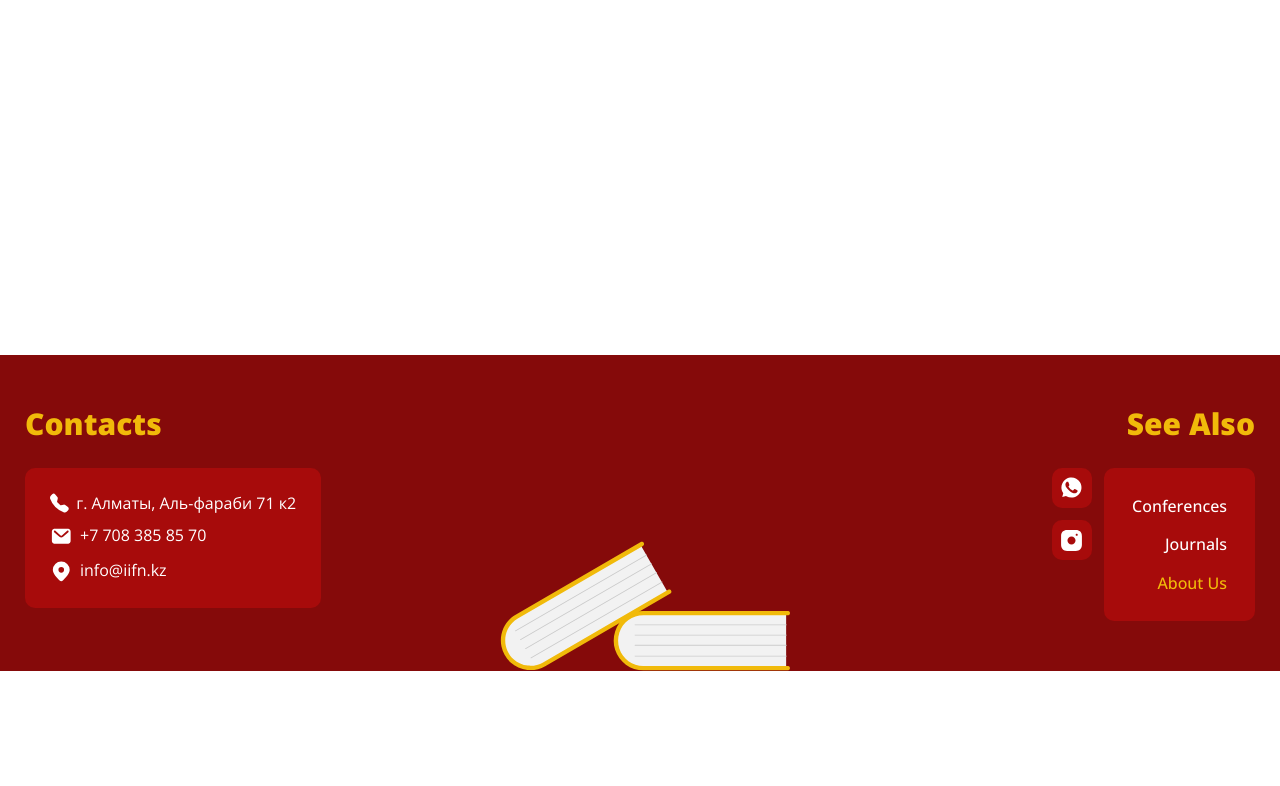
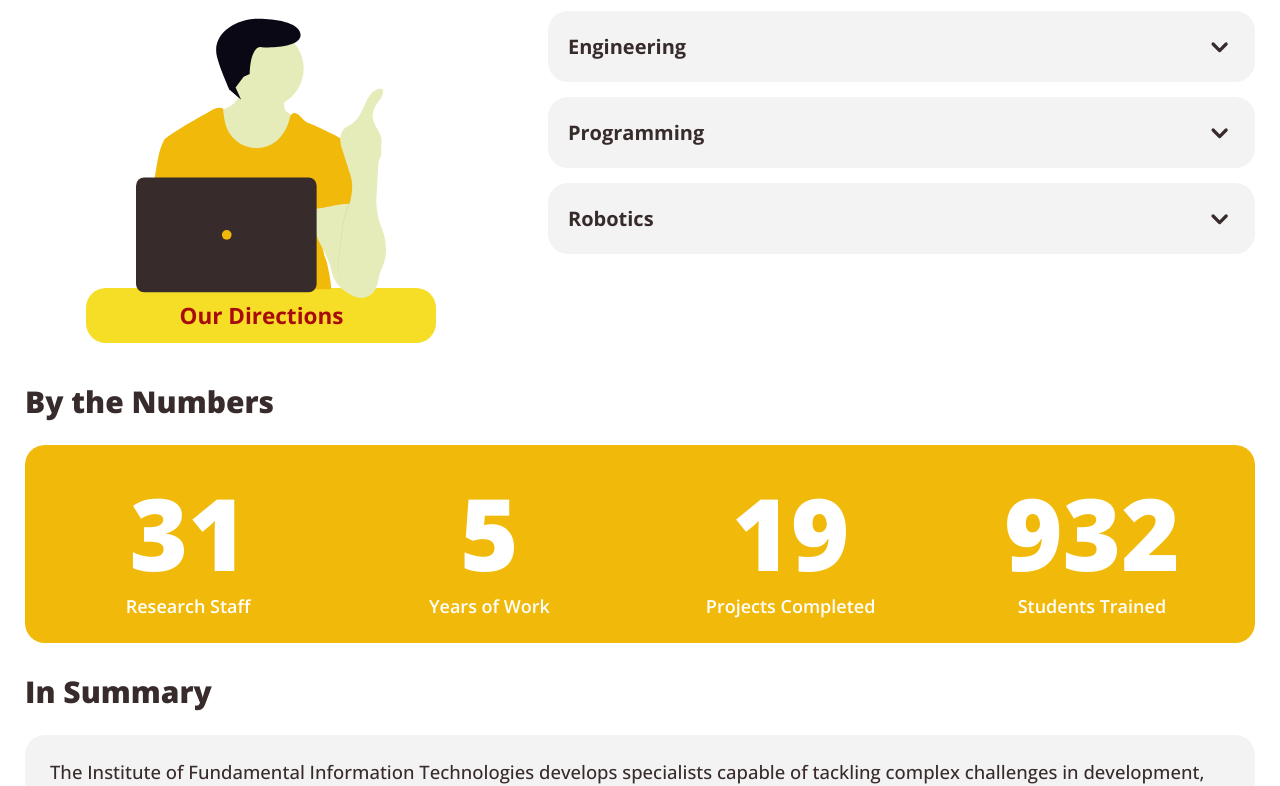
Before and after one commit to odeyalow/iifn, a Next.js app: page /en/about-us in a window 1280 px wide. Before the commit this address had no page. Shown: the part 540-1326 px from the top of the page. Before the commit the page ends 1211 px from the top, so only its background shows below. Built offline with nearby package versions, Linux system fonts and the light colour scheme.

Commit message:
finish about us page with full adaptivity and some ux components with animations

```diff
--- a/package.json
+++ b/package.json
@@ -14,6 +14,7 @@
     "next": "16.0.5",
     "next-intl": "^4.5.5",
     "react": "19.2.0",
+    "react-countup": "^6.5.3",
     "react-dom": "19.2.0",
     "react-imask": "^7.6.1",
     "typewriter-effect": "^2.22.0"
--- a/public/locales/ru/aboutUs.json
+++ b/public/locales/ru/aboutUs.json
@@ -2,7 +2,7 @@
     "title": "О нашем Институте",
     "mainInfo": {
         "title": "Об институте",
-        "text": "Институт Информационных Фундаментальных технологий — центр образования и исследований, объединяющий дисциплины инженерии, программирования и робототехники. Мы строим фундаментальные основы и практические навыки, чтобы выпускники могли проектировать надёжные системы, создавать ПО и внедрять роботизированные решения в промышленности и науке. Основанный специалистами академической и практической среды, институт стремится к международному сотрудничеству и интеграции современных методов разработки и исследований.\b\bПрограмма института включает лекции, лабораторные проекты, междисциплинарные команды, стажировки и сотрудничество с индустрией. Наш подход сочетает теорию и разработку, поддерживает исследования и предпринимательство, давая студентам путь к карьере в разработке, инженерии и смежных IT-направлениях. Студенты получают доступ к современным лабораториям, платформам для разработки и поддержке менторов — преподавателей-инженеров и исследователей."
+        "text": "Институт Информационных Фундаментальных технологий — центр образования и исследований, объединяющий дисциплины инженерии, программирования и робототехники. Мы строим фундаментальные основы и практические навыки, чтобы выпускники могли проектировать надёжные системы, создавать ПО и внедрять роботизированные решения в промышленности и науке. Основанный специалистами академической и практической среды, институт стремится к международному сотрудничеству и интеграции современных методов разработки и исследований.\n\nПрограмма института включает лекции, лабораторные проекты, междисциплинарные команды, стажировки и сотрудничество с индустрией. Наш подход сочетает теорию и разработку, поддерживает исследования и предпринимательство, давая студентам путь к карьере в разработке, инженерии и смежных IT-направлениях. Студенты получают доступ к современным лабораториям, платформам для разработки и поддержке менторов — преподавателей-инженеров и исследователей."
     },
     "accordions": {
         "title": "Наши направления",
--- /dev/null
+++ b/src/app/[locale]/(pages)/about-us/page.jsx
@@ -0,0 +1,50 @@
+import { getTranslations } from "next-intl/server";
+import Image from "next/image";
+
+import TextBlock from "../../../../components/ux/textBlock";
+import PageContainer from "../../../../components/layouts/pageContainer";
+import Accordion from "../../../../components/ui/accordion";
+import MotionCounter from "../../../../components/ux/motionCounter";
+
+const AboutUsPage = async () => {
+    const t = await getTranslations('aboutUs');
+
+    return (
+        <PageContainer title={t('title')}>
+            <TextBlock title={t('mainInfo.title')} text={t('mainInfo.text')}/>
+            <section className="flex items-start justify-between max-md:flex-col md:gap-[5rem] relative">
+                <div className="w-full flex flex-col items-center max-md:hidden">
+                    <Image
+                    src="/images/aboutUs.svg"
+                    width={250}
+                    height={250}
+                    alt="Decor" className="relative z-2"
+                    />
+                    <div className="max-w-[350px] w-full bg-yellow-1 text-red-1 text-center text-nowrap py-[1.5rem] px-[2rem] text-4xl rounded-4xl font-bold -translate-y-4">
+                        <h5>{t('accordions.title')}</h5>
+                    </div>
+                </div>
+                <h3 style={{ fontSize: 'clamp(2rem, 5vw, 3rem)'}}
+                className="font-extrabold mb-10 max-sm:mb-6 md:hidden">{t('accordions.title')}</h3>
+                <div className="flex flex-col gap-6">
+                    <Accordion title={t('accordions.1.title')} text={t('accordions.1.text')} delay={1}/>
+                    <Accordion title={t('accordions.2.title')} text={t('accordions.2.text')} delay={2}/>
+                    <Accordion title={t('accordions.3.title')} text={t('accordions.3.text')} delay={3}/>
+                </div>
+            </section>
+            <section>
+                <h3 style={{ fontSize: 'clamp(2rem, 5vw, 3rem)'}}
+                className="font-extrabold mb-10 max-sm:mb-6">{t('numbers.title')}</h3>
+                <div className="bg-yellow-2 rounded-4xl p-[2.5rem] max-sm:p-[2rem] text-white grid grid-cols-2 min-[1000px]:grid-cols-4 max-[550px]:grid-cols-2 gap-10">
+                    <MotionCounter text={t('numbers.researchStaff')} number={31}/>
+                    <MotionCounter text={t('numbers.workYears')} number={5}/>
+                    <MotionCounter text={t('numbers.projectsDone')} number={19}/>
+                    <MotionCounter text={t('numbers.teachedStudents')} number={932}/>
+                </div>
+            </section>
+            <TextBlock title={t('summary.title')} text={t('summary.text')}/>
+        </PageContainer>
+    );
+}
+
+export default AboutUsPage;
--- /dev/null
+++ b/src/components/layouts/pageContainer.jsx
@@ -0,0 +1,16 @@
+'use client';
+
+import { motion } from 'motion/react';
+
+const PageContainer = ({ title, children, className }) => {
+    return (
+        <div className={`py-10 ${className}`}>
+            <h1 className="bg-yellow-1 text-red-1 rounded-[2rem] px-[2rem] py-[1.5rem] mb-10 block w-min mx-auto text-nowrap text-[2rem] font-bold max-sm:text-[1.5rem] max-sm:rounded-[1.5rem]">{title}</h1>
+            <div className="flex flex-col gap-[3rem] max-sm:gap-[2rem]">
+                {children}
+            </div>
+        </div>
+    );
+}
+
+export default PageContainer;
--- /dev/null
+++ b/src/components/ui/accordion.jsx
@@ -0,0 +1,39 @@
+'use client';
+
+import { motion } from 'motion/react';
+import { useRef, useState } from "react";
+
+const Accordion = ({ title, text, delay }) => {
+    const [showDetails, setShowDetails] = useState(false);
+    const ref = useRef(null);
+
+    return (
+        <motion.button
+        initial={{ opacity: 0, y: 25 }}
+        whileInView={{ opacity: 1, y: 0 }}
+        viewport={{ once: true, amount: 1 }}
+        transition={{
+            duration: 0.1,
+            ease: "easeIn",
+            delay: delay * 0.25
+        }}
+        className={`bg-gray p-[2rem] max-sm:p-[1.5rem] rounded-4xl max-sm:rounded-3xl cursor-pointer ${!showDetails && 'hover:bg-zinc-200   '}`}
+        onClick={() => setShowDetails(prev => !prev)}>
+            <header className="flex justify-between items-center">
+                <h4 style={{ fontSize: 'clamp(1.75rem, 4vw, 2rem)'}}
+                className="text-left font-bold">{title}</h4>
+                <svg xmlns="http://www.w3.org/2000/svg" className={`w-12.5 max-sm:w-10 ${showDetails && 'rotate-x-180'}`} viewBox="0 0 24 24"><path fill="none" stroke="currentColor" strokeLinecap="round" strokeLinejoin="round" strokeWidth="2.5" d="m7 10l5 5m0 0l5-5"/></svg>
+            </header>
+            <div
+            style={{
+                maxHeight: showDetails ? `${ref.current?.scrollHeight}px` : "0",
+            }}
+            className="duration-200 overflow-hidden" ref={ref}>
+                <p style={{ fontSize: 'clamp(1.5rem, 3vw, 1.85rem)'}}
+                className={`text-left font-medium duration-200 pt-5 ${!showDetails && 'opacity-0'}`}>{text}</p>
+            </div>
+        </motion.button>
+    );
+}
+
+export default Accordion;
--- /dev/null
+++ b/src/components/ux/motionCounter.jsx
@@ -0,0 +1,25 @@
+"use client";
+
+import CountUp from 'react-countup';
+
+const MotionCounter = ({ text, number }) => {
+  return (
+    <div className="flex flex-col items-center">
+      <strong
+      style={{ fontSize: 'clamp(5rem, 10vw, 10rem)'}}
+      className="font-extrabold">
+        <CountUp
+          end={number}
+          duration={5}
+          easingFn={(t, b, c, d) => c * (1 - Math.pow(1 - t / d, 3)) + b}
+          enableScrollSpy
+          scrollSpyOnce
+        />
+      </strong>
+      <span style={{ fontSize: 'clamp(1.25rem, 2vw, 1.8rem)'}}
+      className="text-center font-semibold">{text}</span>
+    </div>
+  );
+};
+
+export default MotionCounter;
--- /dev/null
+++ b/src/components/ux/textBlock.jsx
@@ -0,0 +1,12 @@
+const TextBlock = ({ title, text }) => {
+    return (
+        <div>
+            <h3 style={{ fontSize: 'clamp(2rem, 5vw, 3rem)'}}
+            className="font-extrabold mb-10 max-sm:mb-6">{title}</h3>
+            <p style={{ fontSize: 'clamp(1.5rem, 3vw, 1.85rem)'}}
+            className="font-medium bg-gray rounded-[20px] p-[25px] max-sm:p-[20px] whitespace-pre-line">{text}</p>
+        </div>
+    );
+}
+
+export default TextBlock;
```
Also changed, not shown: 1 other file (tests, documents, lock files or other folders).
